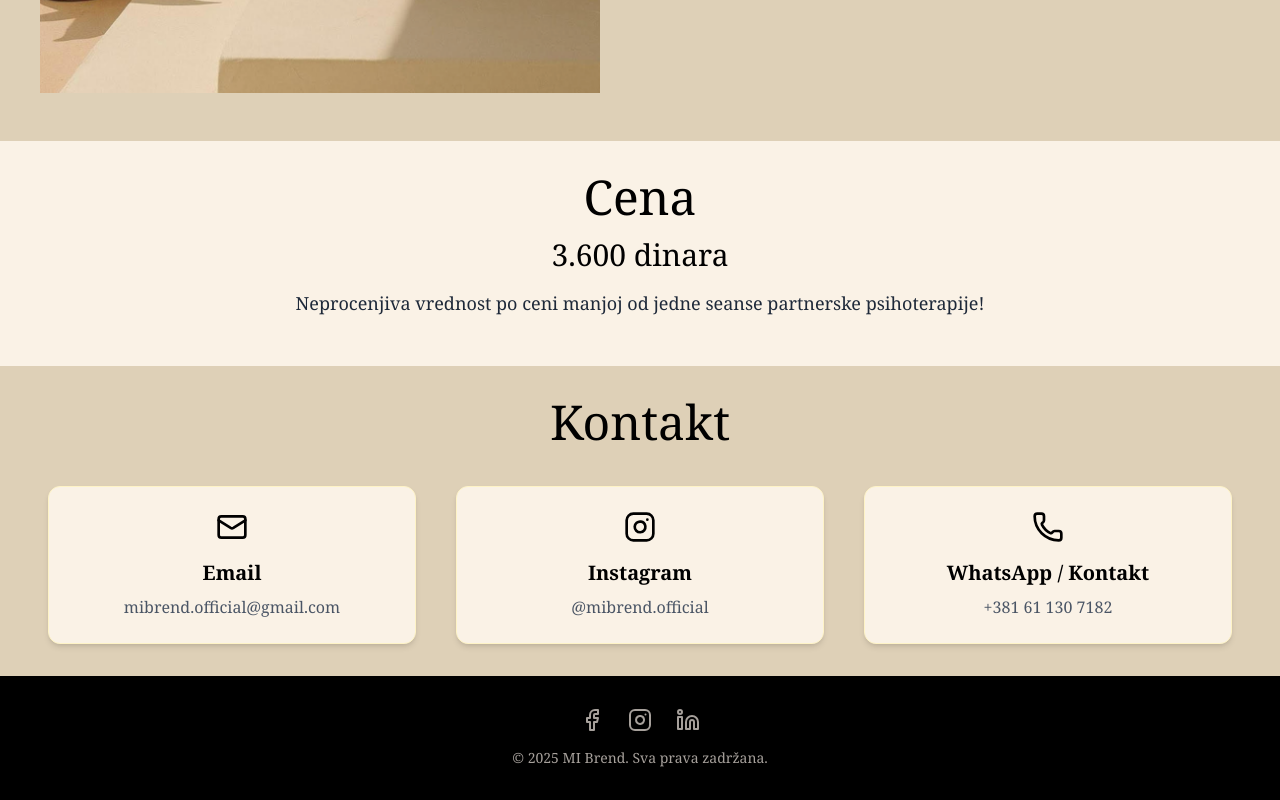
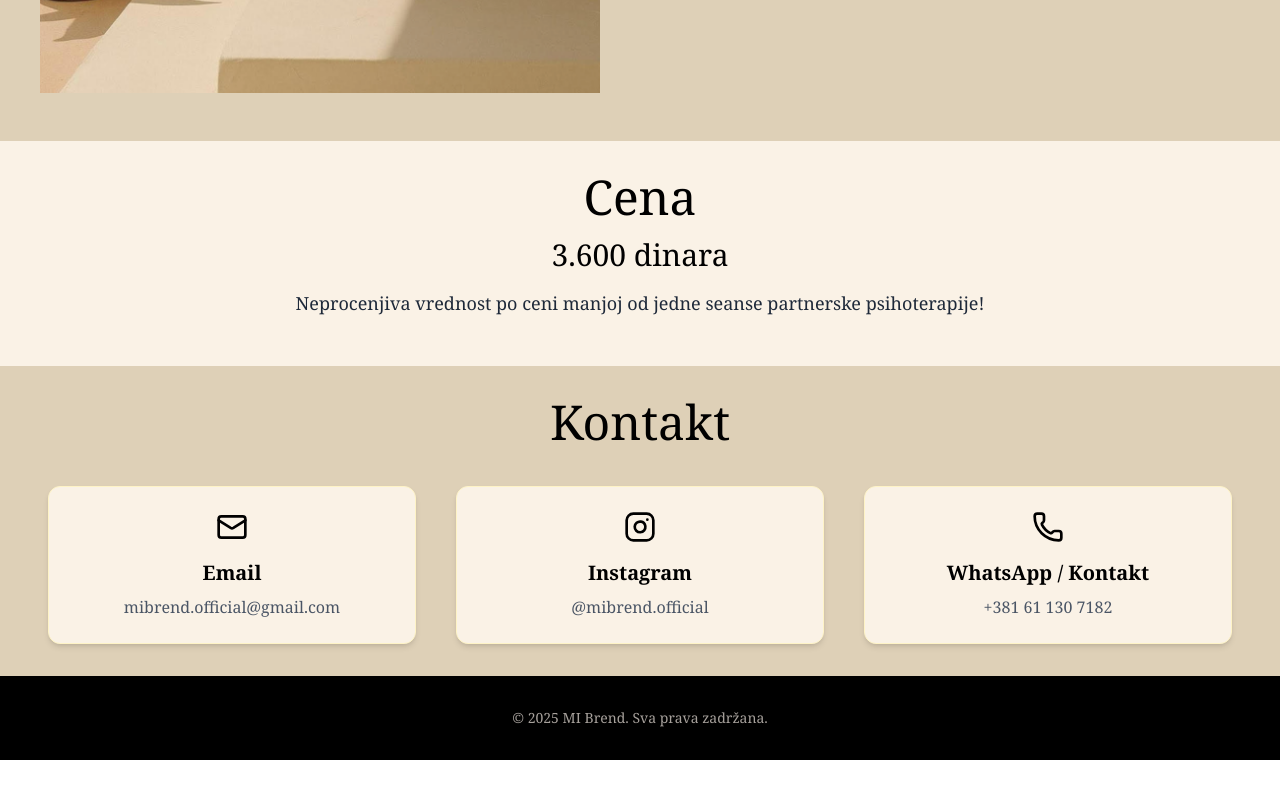
Before and after one commit to kpeca/mi-brend, a React (Vite) app: page / in a window 1280 px wide. Shown: the part 4773-5573 px from the top of the page. After the commit the page ends 5533 px from the top, so only its background shows below. Built offline with nearby package versions, Linux system fonts and the light colour scheme.

Commit message:
sklonjene ikonice sa footera

```diff
--- a/src/components/Footer.tsx
+++ b/src/components/Footer.tsx
@@ -1,29 +1,7 @@
-import { Facebook, Instagram, Linkedin } from "lucide-react";
-
 const Footer = () => {
   return (
     <footer className="bg-black text-white py-8">
       <div className="container mx-auto px-6 text-center">
-        <div className="flex justify-center space-x-6 mb-4">
-          <a
-            href="#"
-            className="text-stone-400 hover:text-white transition-colors duration-300"
-          >
-            <Facebook className="w-6 h-6" />
-          </a>
-          <a
-            href="#"
-            className="text-stone-400 hover:text-white transition-colors duration-300"
-          >
-            <Instagram className="w-6 h-6" />
-          </a>
-          <a
-            href="#"
-            className="text-stone-400 hover:text-white transition-colors duration-300"
-          >
-            <Linkedin className="w-6 h-6" />
-          </a>
-        </div>
         <p className="text-stone-400 text-sm">
           &copy; {new Date().getFullYear()} MI Brend. Sva prava zadržana.
         </p>
```
